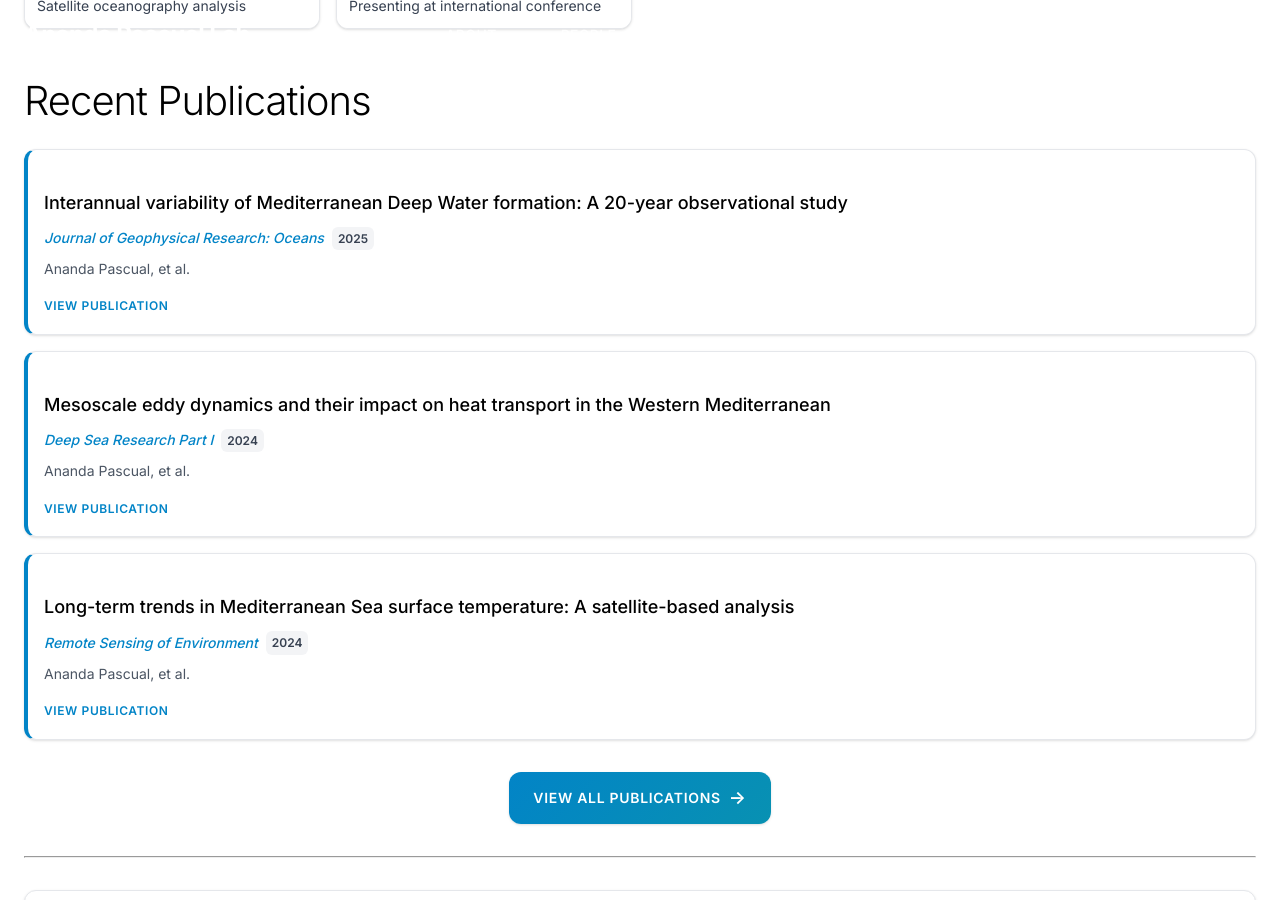
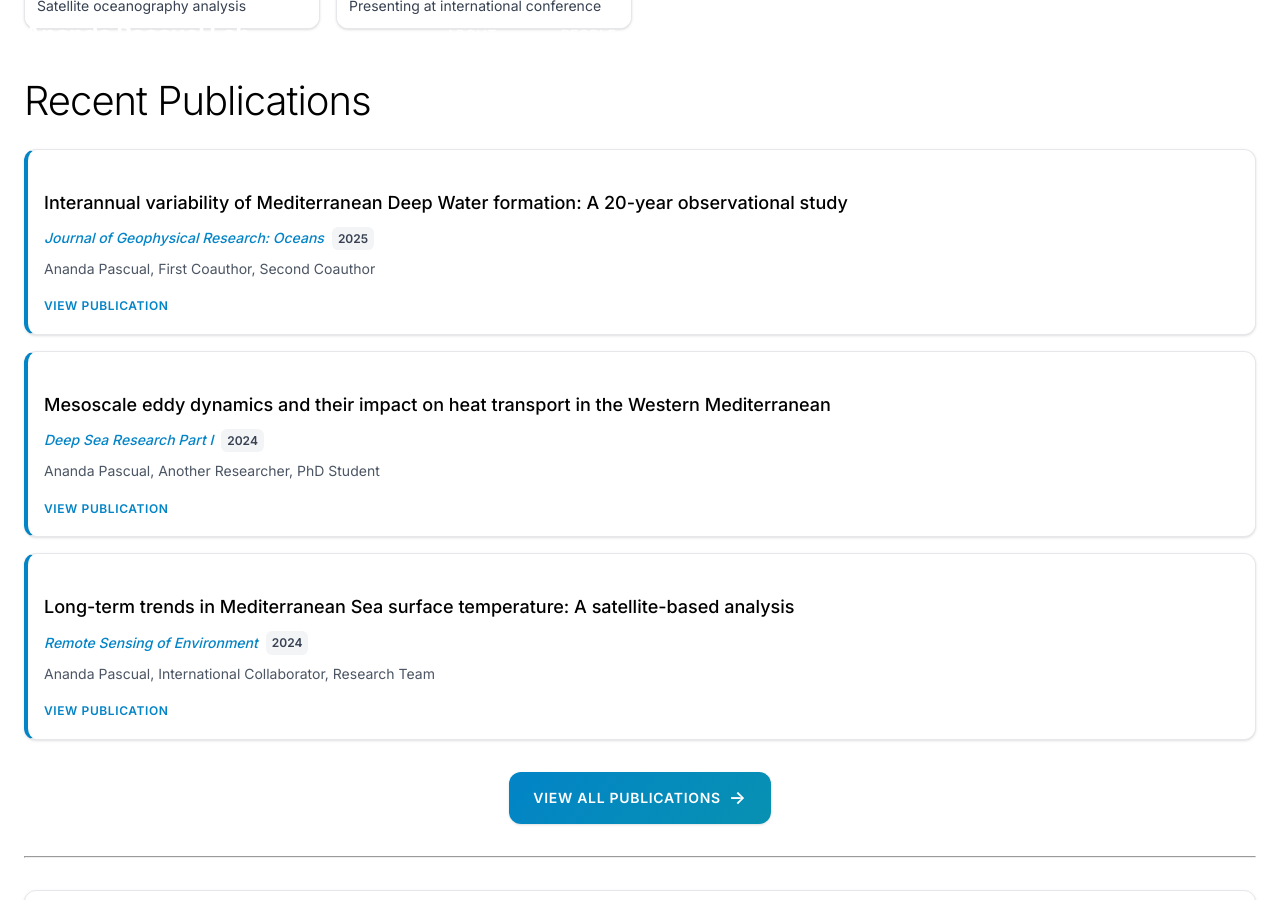
Before and after one commit to IMEDEA-POP-LAB/IMEDEA-POP-LAB.github.io, a Jekyll site: the page built from _pages/about.md, in a window 1280 px wide and 900 px high, scrolled down 1426 px. Built offline with Jekyll 4.4.1, drawn with Linux system fonts in a browser that asks for light colours; a style sheet for code colours, icons or effects is not loaded; some of the changed lines change nothing that is shown.

Commit message:
Add recent publications section: create a new template for displaying recent publications and update the about page to include this template.

```diff
--- /dev/null
+++ b/_data/publications.yml
@@ -0,0 +1,145 @@
+recent:
+  - title: "Interannual variability of Mediterranean Deep Water formation: A 20-year observational study"
+    authors: "Ananda Pascual, First Coauthor, Second Coauthor"
+    journal: "Journal of Geophysical Research: Oceans"
+    year: 2025
+    doi: "https://doi.org/10.1029/2024JC021234"
+    abstract: "This study examines the interannual variability of Mediterranean Deep Water formation using 20 years of observational data. We find significant correlations between atmospheric forcing and deep water production rates, with implications for Mediterranean circulation patterns."
+    bibtex: |
+      @article{pascual2025mediterranean,
+        title={Interannual variability of Mediterranean Deep Water formation: A 20-year observational study},
+        author={Pascual, Ananda and Coauthor, First and Coauthor, Second},
+        journal={Journal of Geophysical Research: Oceans},
+        volume={130},
+        number={1},
+        pages={123--145},
+        year={2025},
+        publisher={AGU},
+        doi={10.1029/2024JC021234}
+      }
+
+  - title: "Mesoscale eddy dynamics and their impact on heat transport in the Western Mediterranean"
+    authors: "Ananda Pascual, Another Researcher, PhD Student"
+    journal: "Deep Sea Research Part I"
+    year: 2024
+    doi: "https://doi.org/10.1016/j.dsr.2024.104567"
+    abstract: "We investigate the role of mesoscale eddies in heat transport across the Western Mediterranean using a combination of satellite altimetry, in-situ observations, and numerical modeling."
+    bibtex: |
+      @article{pascual2024mesoscale,
+        title={Mesoscale eddy dynamics and their impact on heat transport in the Western Mediterranean},
+        author={Pascual, Ananda and Researcher, Another and Student, PhD},
+        journal={Deep Sea Research Part I},
+        volume={198},
+        pages={104567},
+        year={2024},
+        publisher={Elsevier},
+        doi={10.1016/j.dsr.2024.104567}
+      }
+
+  - title: "Long-term trends in Mediterranean Sea surface temperature: A satellite-based analysis"
+    authors: "Ananda Pascual, International Collaborator, Research Team"
+    journal: "Remote Sensing of Environment"
+    year: 2024
+    doi: "https://doi.org/10.1016/j.rse.2024.113456"
+    abstract: "Using 42 years of satellite data, we document significant warming trends in Mediterranean Sea surface temperature with regional variations and connections to global climate patterns."
+    bibtex: |
+      @article{pascual2024climate,
+        title={Long-term trends in Mediterranean Sea surface temperature: A satellite-based analysis (1982-2024)},
+        author={Pascual, Ananda and Collaborator, International and Team, Research},
+        journal={Remote Sensing of Environment},
+        volume={301},
+        pages={113456},
+        year={2024},
+        publisher={Elsevier},
+        doi={10.1016/j.rse.2024.113456}
+      }
+
+all:
+  2025:
+    - title: "Interannual variability of Mediterranean Deep Water formation: A 20-year observational study"
+      authors: "Ananda Pascual, First Coauthor, Second Coauthor"
+      journal: "Journal of Geophysical Research: Oceans"
+      year: 2025
+      doi: "https://doi.org/10.1029/2024JC021234"
+      abstract: "This study examines the interannual variability of Mediterranean Deep Water formation using 20 years of observational data. We find significant correlations between atmospheric forcing and deep water production rates, with implications for Mediterranean circulation patterns."
+      bibtex: |
+        @article{pascual2025mediterranean,
+          title={Interannual variability of Mediterranean Deep Water formation: A 20-year observational study},
+          author={Pascual, Ananda and Coauthor, First and Coauthor, Second},
+          journal={Journal of Geophysical Research: Oceans},
+          volume={130},
+          number={1},
+          pages={123--145},
+          year={2025},
+          publisher={AGU},
+          doi={10.1029/2024JC021234}
+        }
+
+  2024:
+    - title: "Mesoscale eddy dynamics and their impact on heat transport in the Western Mediterranean"
+      authors: "Ananda Pascual, Another Researcher, PhD Student"
+      journal: "Deep Sea Research Part I"
+      year: 2024
+      doi: "https://doi.org/10.1016/j.dsr.2024.104567"
+      abstract: "We investigate the role of mesoscale eddies in heat transport across the Western Mediterranean using a combination of satellite altimetry, in-situ observations, and numerical modeling."
+      bibtex: |
+        @article{pascual2024mesoscale,
+          title={Mesoscale eddy dynamics and their impact on heat transport in the Western Mediterranean},
+          author={Pascual, Ananda and Researcher, Another and Student, PhD},
+          journal={Deep Sea Research Part I},
+          volume={198},
+          pages={104567},
+          year={2024},
+          publisher={Elsevier},
+          doi={10.1016/j.dsr.2024.104567}
+        }
+
+    - title: "Long-term trends in Mediterranean Sea surface temperature: A satellite-based analysis"
+      authors: "Ananda Pascual, International Collaborator, Research Team"
+      journal: "Remote Sensing of Environment"
+      year: 2024
+      doi: "https://doi.org/10.1016/j.rse.2024.113456"
+      abstract: "Using 42 years of satellite data, we document significant warming trends in Mediterranean Sea surface temperature with regional variations and connections to global climate patterns."
+      bibtex: |
+        @article{pascual2024climate,
+          title={Long-term trends in Mediterranean Sea surface temperature: A satellite-based analysis (1982-2024)},
+          author={Pascual, Ananda and Collaborator, International and Team, Research},
+          journal={Remote Sensing of Environment},
+          volume={301},
+          pages={113456},
+          year={2024},
+          publisher={Elsevier},
+          doi={10.1016/j.rse.2024.113456}
+        }
+
+    - title: "Dense water formation in the Northwestern Mediterranean: Observational evidence from autonomous gliders"
+      authors: "Ananda Pascual, Current Postdoc, Graduate Student"
+      journal: "Progress in Oceanography"
+      year: 2024
+      doi: "https://doi.org/10.1016/j.pocean.2023.103045"
+      abstract: "High-resolution glider observations reveal the spatial and temporal variability of dense water formation in the Gulf of Lion, providing new insights into convection processes."
+
+    - title: "Air-sea heat exchange in the Mediterranean Sea during marine heatwave events"
+      authors: "Ananda Pascual, Climate Expert, Marine Scientist"
+      journal: "Climate Dynamics"
+      year: 2024
+      doi: "https://doi.org/10.1007/s00382-023-06789-1"
+      abstract: "We examine air-sea heat exchange processes during marine heatwave events in the Mediterranean Sea, quantifying the role of atmospheric forcing in ocean temperature extremes."
+
+  2022:
+    - title: "The Mediterranean Sea: A laboratory for understanding ocean dynamics and climate"
+      authors: "Ananda Pascual, International Consortium"
+      journal: "Annual Review of Marine Science"
+      year: 2022
+      doi: "https://doi.org/10.1146/annurev-marine-032521-123456"
+      abstract: "This review synthesizes our current understanding of Mediterranean Sea oceanography and its role as a natural laboratory for studying ocean-climate interactions."
+      type: "review"
+
+conferences:
+  2025:
+    - title: "Climate change signatures in Mediterranean Sea water mass properties"
+      authors: "Ananda Pascual, Research Team"
+      venue: "EGU General Assembly 2025"
+      location: "Vienna, Austria"
+      year: 2025
+      abstract: "We present evidence of climate change impacts on Mediterranean water mass properties using multi-decadal observational records and discuss implications for regional oceanography."
--- /dev/null
+++ b/_includes/recent-publications.html
@@ -0,0 +1,22 @@
+<div class="recent-publications-preview">
+  {% for pub in site.data.publications.recent limit:3 %}
+  <div class="publication-preview">
+    <h4 class="pub-title">{{ pub.title }}</h4>
+    <div class="pub-meta">
+      <span class="pub-journal">{{ pub.journal }}</span>
+      <span class="pub-year">{{ pub.year }}</span>
+    </div>
+    <div class="pub-authors">{{ pub.authors }}</div>
+    {% if pub.doi %}
+    <a href="{{ pub.doi }}" class="pub-link" target="_blank" rel="noopener">View Publication</a>
+    {% endif %}
+  </div>
+  {% endfor %}
+</div>
+
+<div class="publications-cta">
+  <a href="/publications/" class="cta-button">
+    <span class="cta-text">View All Publications</span>
+    <span class="cta-arrow">→</span>
+  </a>
+</div>
--- a/_pages/about.md
+++ b/_pages/about.md
@@ -79,44 +79,7 @@
 
 ## Recent Publications
 
-<div class="recent-publications-preview">
-  <div class="publication-preview">
-    <h4 class="pub-title">Interannual variability of Mediterranean Deep Water formation: A 20-year observational study</h4>
-    <div class="pub-meta">
-      <span class="pub-journal">Journal of Geophysical Research: Oceans</span>
-      <span class="pub-year">2025</span>
-    </div>
-    <div class="pub-authors">Ananda Pascual, et al.</div>
-    <a href="https://doi.org/10.1029/2024JC021234" class="pub-link">View Publication</a>
-  </div>
-
-  <div class="publication-preview">
-    <h4 class="pub-title">Mesoscale eddy dynamics and their impact on heat transport in the Western Mediterranean</h4>
-    <div class="pub-meta">
-      <span class="pub-journal">Deep Sea Research Part I</span>
-      <span class="pub-year">2024</span>
-    </div>
-    <div class="pub-authors">Ananda Pascual, et al.</div>
-    <a href="https://doi.org/10.1016/j.dsr.2024.104567" class="pub-link">View Publication</a>
-  </div>
-
-  <div class="publication-preview">
-    <h4 class="pub-title">Long-term trends in Mediterranean Sea surface temperature: A satellite-based analysis</h4>
-    <div class="pub-meta">
-      <span class="pub-journal">Remote Sensing of Environment</span>
-      <span class="pub-year">2024</span>
-    </div>
-    <div class="pub-authors">Ananda Pascual, et al.</div>
-    <a href="https://doi.org/10.1016/j.rse.2024.113456" class="pub-link">View Publication</a>
-  </div>
-</div>
-
-<div class="publications-cta">
-  <a href="/publications/" class="cta-button">
-    <span class="cta-text">View All Publications</span>
-    <span class="cta-arrow">→</span>
-  </a>
-</div>
+{% include recent-publications.html %}
 
 ---
 
```
